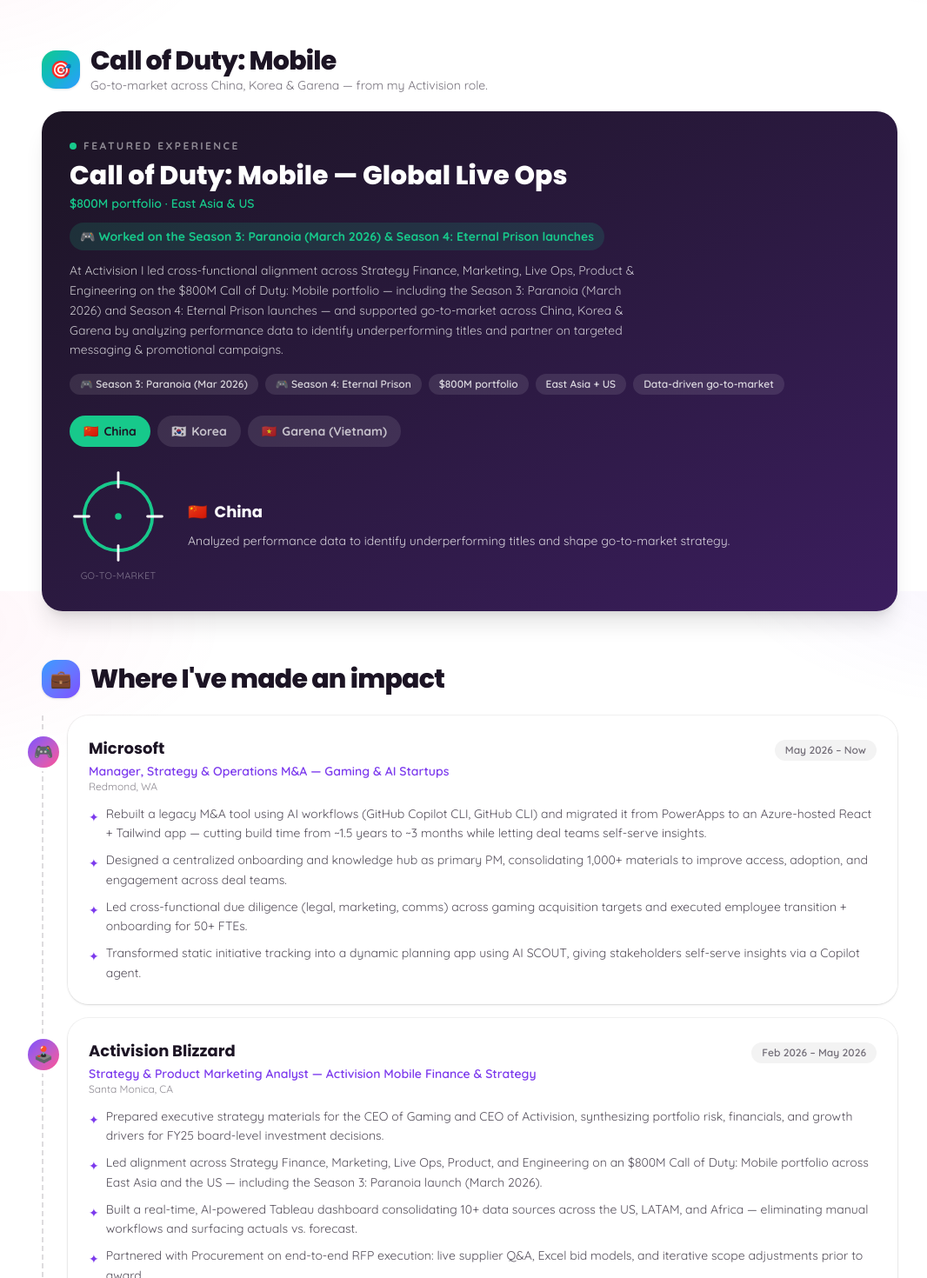
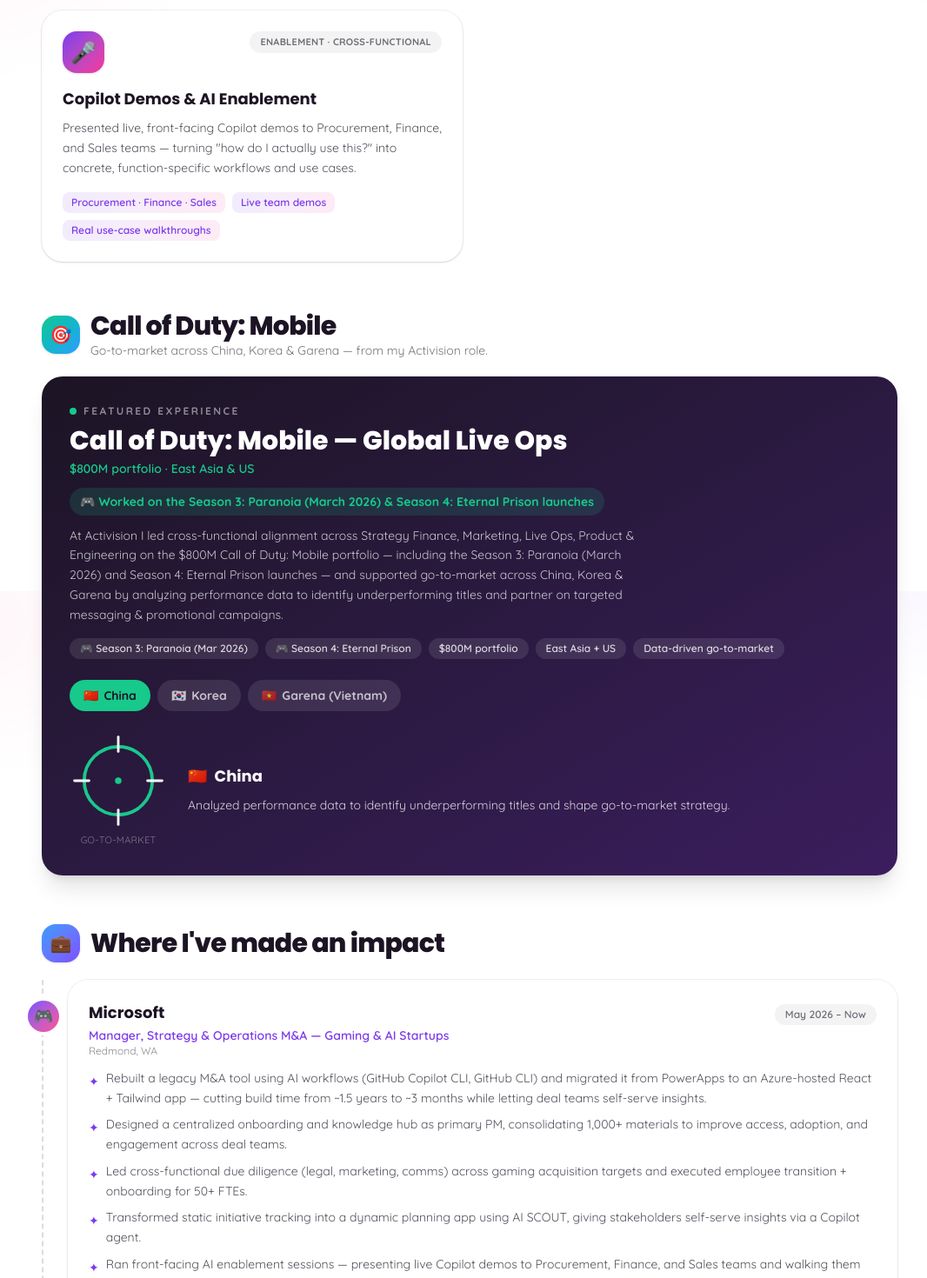
Before and after one commit to shhr3yaa/portfolio, a Next.js app: page / in a window 1280 px wide. Shown: the part 2520-3990 px from the top of the page at 87% size, without its empty margins (100-1166 px from the left). Built offline with nearby package versions, Linux system fonts and the light colour scheme.

Commit message:
Add Copilot demos & cross-functional AI enablement to portfolio

```diff
--- a/src/data/resume.ts
+++ b/src/data/resume.ts
@@ -54,6 +54,7 @@
       "Designed a centralized onboarding and knowledge hub as primary PM, consolidating 1,000+ materials to improve access, adoption, and engagement across deal teams.",
       "Led cross-functional due diligence (legal, marketing, comms) across gaming acquisition targets and executed employee transition + onboarding for 50+ FTEs.",
       "Transformed static initiative tracking into a dynamic planning app using AI SCOUT, giving stakeholders self-serve insights via a Copilot agent.",
+      "Ran front-facing AI enablement sessions — presenting live Copilot demos to Procurement, Finance, and Sales teams and walking them through function-specific use cases (RFP analysis, forecasting, deal onboarding) to drive hands-on adoption across the org.",
     ],
   },
   {
@@ -306,6 +307,13 @@
     text: "Launched an Azure-hosted onboarding agent connected to SharePoint & Power BI, validated with 340+ prompts for self-serve answers.",
     metrics: ["~10 hrs/week saved", "20+ adopters", "340+ prompts"],
   },
+  {
+    title: "Copilot Demos & AI Enablement",
+    tag: "Enablement · Cross-Functional",
+    emoji: "🎤",
+    text: "Presented live, front-facing Copilot demos to Procurement, Finance, and Sales teams — turning \"how do I actually use this?\" into concrete, function-specific workflows and use cases.",
+    metrics: ["Procurement · Finance · Sales", "Live team demos", "Real use-case walkthroughs"],
+  },
 ];
 
 export const skillDivisions = [
```
